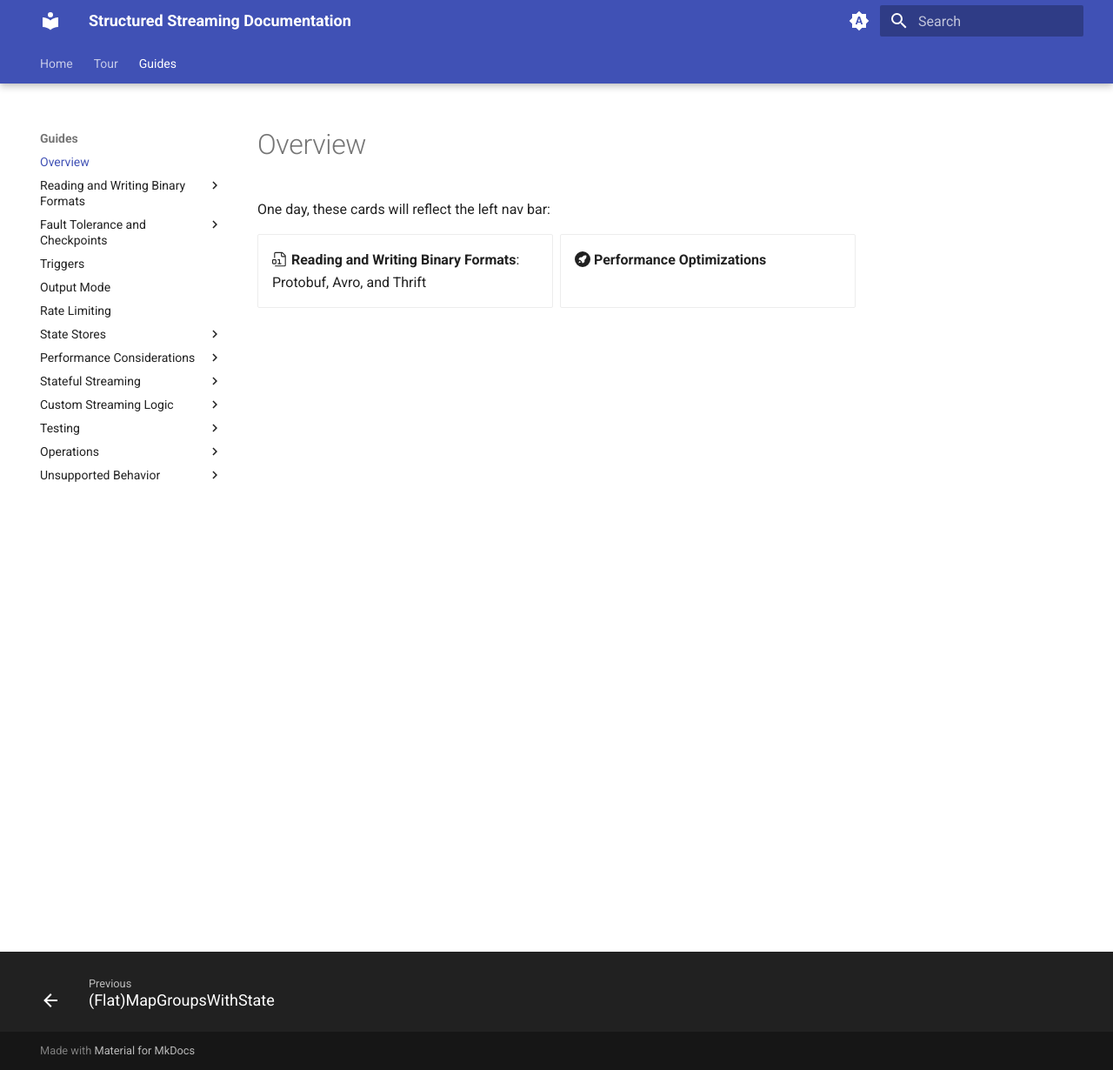
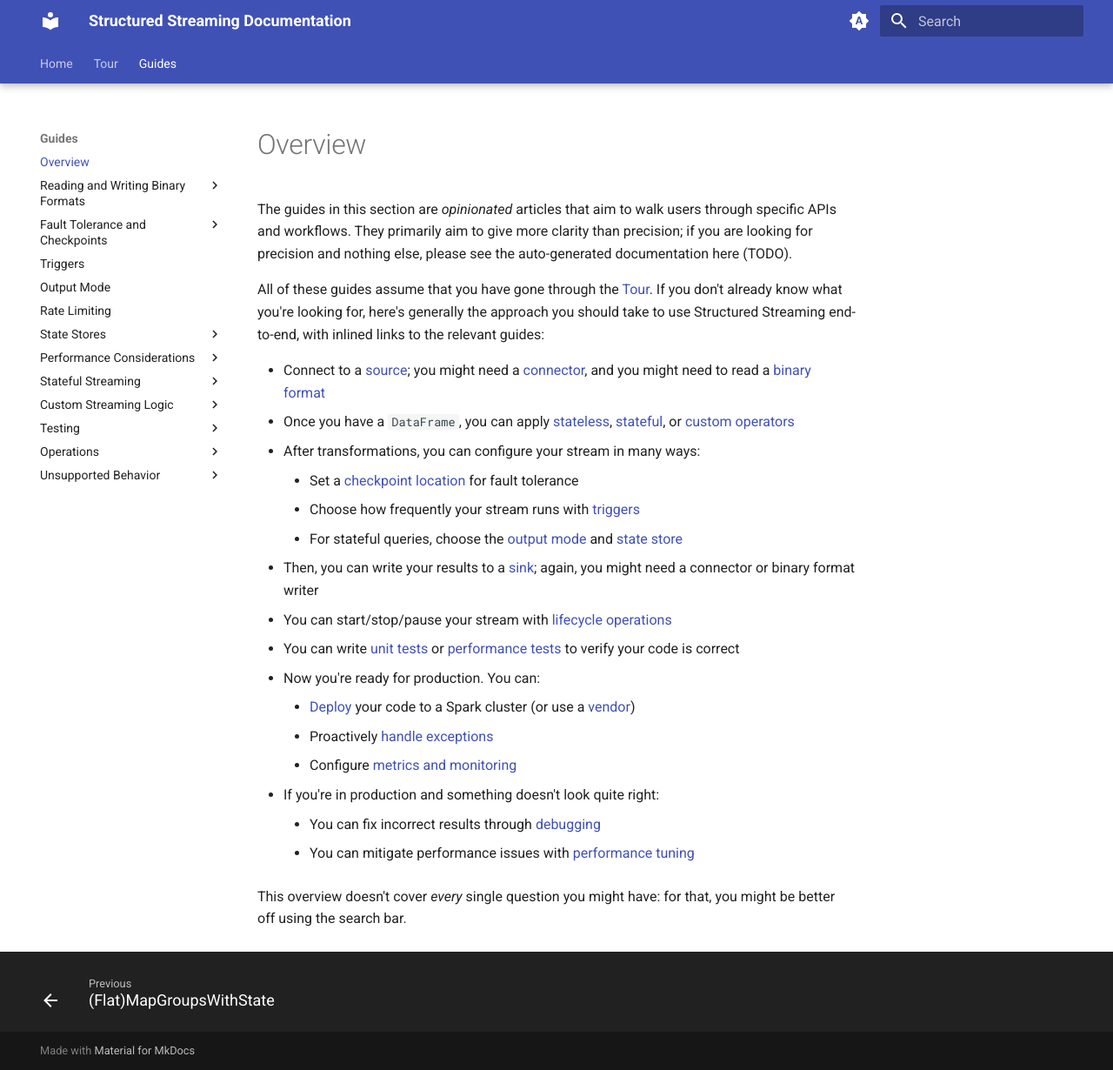
Before and after one commit to neilramaswamy/structured-streaming, an MkDocs documentation site: the page built from docs/guides/overview.md, in a window 1280 px wide and 1230 px high. Shown: the whole window at 87% size. Built offline with MkDocs 1.6.1 and Material for MkDocs 9.7.7, drawn with Linux system fonts in a browser that asks for light colours.

Commit message:
Flesh out the guide overview

```diff
--- a/docs/guides/overview.md
+++ b/docs/guides/overview.md
@@ -1,8 +1,22 @@
-One day, these cards will reflect the left nav bar:
+The guides in this section are _opinionated_ articles that aim to walk users through specific APIs and workflows. They primarily aim to give more clarity than precision; if you are looking for precision and nothing else, please see the auto-generated documentation here (TODO).
 
-<div class="grid cards" markdown>
+All of these guides assume that you have gone through the [Tour](../tour/welcome.md). If you don't already know what you're looking for, here's generally the approach you should take to use Structured Streaming end-to-end, with inlined links to the relevant guides:
 
-- :octicons-file-binary-24: **Reading and Writing Binary Formats**: Protobuf, Avro, and Thrift
-- :octicons-feed-rocket-16: **Performance Optimizations**
+- Connect to a [source](); you might need a [connector](), and you might need to read a [binary format]()
+- Once you have a `DataFrame`, you can apply [stateless](), [stateful](), or [custom operators]()
+- After transformations, you can configure your stream in many ways:
+    - Set a [checkpoint location]() for fault tolerance
+    - Choose how frequently your stream runs with [triggers]()
+    - For stateful queries, choose the [output mode]() and [state store]()
+- Then, you can write your results to a [sink](); again, you might need a connector or binary format writer
+- You can start/stop/pause your stream with [lifecycle operations]()
+- You can write [unit tests]() or [performance tests]() to verify your code is correct
+- Now you're ready for production. You can:
+    - [Deploy]() your code to a Spark cluster (or use a [vendor]())
+    - Proactively [handle exceptions]()
+    - Configure [metrics and monitoring]()
+- If you're in production and something doesn't look quite right:
+    - You can fix incorrect results through [debugging]()
+    - You can mitigate performance issues with [performance tuning]()
 
-</div>
+This overview doesn't cover _every_ single question you might have: for that, you might be better off using the search bar.
--- a/mkdocs.yml
+++ b/mkdocs.yml
@@ -121,6 +121,7 @@ nav:
       - Managing the Query Lifecycle: guides/operations/lifecycle.md
       - Exception Handling: guides/operations/exception_handling.md
       - Metrics and Monitoring: guides/operations/streaming_query_listeners.md
+      - Debugging: guides/operations/debugging.md
       - Cluster Management: guides/operations/cluster_management.md
     - Unsupported Behavior:
       - Unsupported Spark Operators: guides/unsupported/operators.md
```
